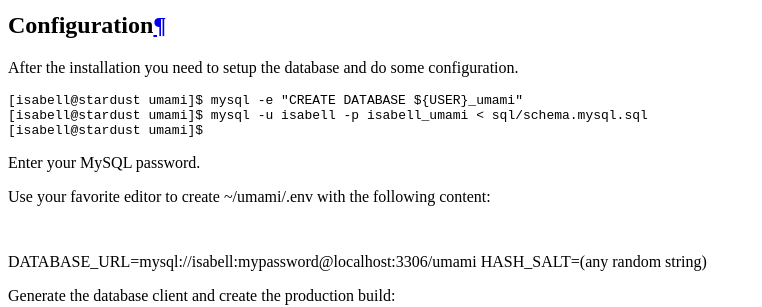
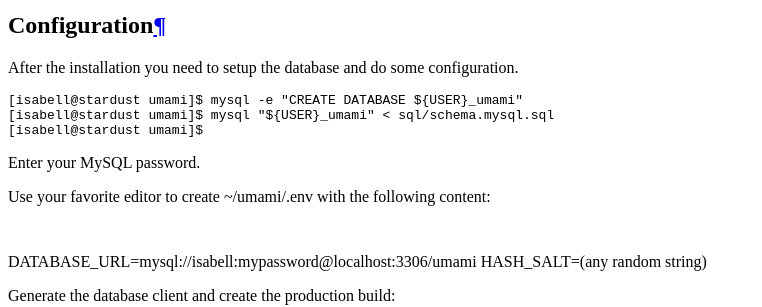
Before and after one commit to Uberspace/lab, a Sphinx documentation site: the page built from source/guide_umami.rst, in a window 1280 px wide and 900 px high, scrolled down 4387 px. Shown: the part 152-459 px from the top of the window, without its empty margins (0-762 px from the left). Built offline with Sphinx 7.4.7 and the Read the Docs theme 2.0.0, drawn with Linux system fonts in a browser that asks for light colours.

Commit message:
Update source/guide_umami.rst
Co-authored-by: luto <m@luto.at>

```diff
--- a/source/guide_umami.rst
+++ b/source/guide_umami.rst
@@ -70,7 +70,7 @@
 .. code-block:: console
 
  [isabell@stardust umami]$ mysql -e "CREATE DATABASE ${USER}_umami"
- [isabell@stardust umami]$ mysql -u isabell -p isabell_umami < sql/schema.mysql.sql
+ [isabell@stardust umami]$ mysql "${USER}_umami" < sql/schema.mysql.sql
  [isabell@stardust umami]$
 
 Enter your MySQL password.
```
